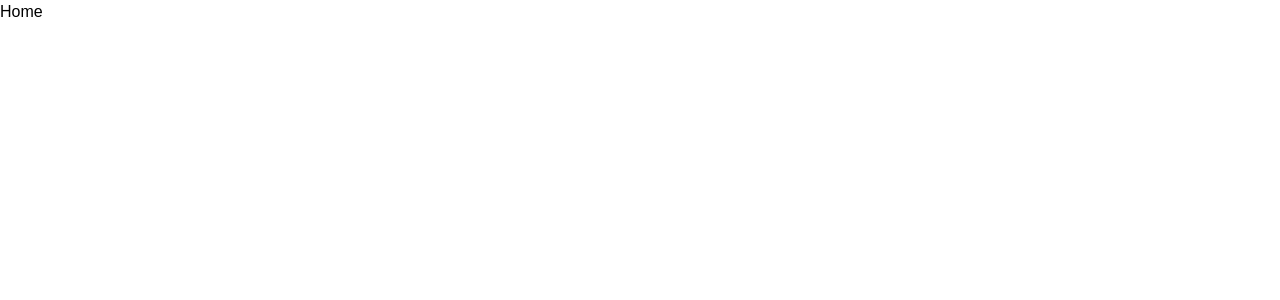
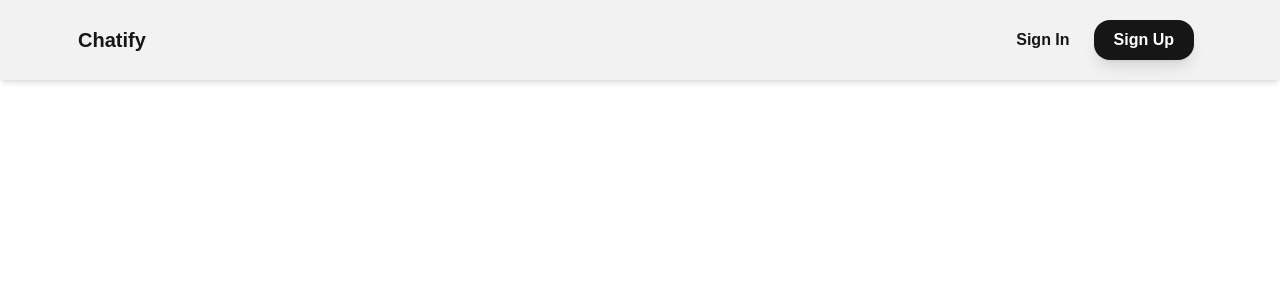
Before and after one commit to JustAlex-WebDev/Realtime-Chat-App, a React (Create React App) app: page / in a window 1280 px wide. Shown: the top 300 px of the page. Built offline with nearby package versions, Linux system fonts and the light colour scheme.

Commit message:
Made some changes to UI of the Authentication component.

```diff
--- a/package.json
+++ b/package.json
@@ -8,6 +8,7 @@
     "@testing-library/user-event": "^13.5.0",
     "react": "^18.2.0",
     "react-dom": "^18.2.0",
+    "react-icons": "^4.4.0",
     "react-router-dom": "^6.4.2",
     "react-scripts": "5.0.1",
     "web-vitals": "^2.1.4"
--- a/src/App.js
+++ b/src/App.js
@@ -3,6 +3,7 @@ import { Route, Routes } from "react-router-dom";
 import Signup from "./routes/Signup";
 import Signin from "./routes/Signin";
 import Home from "./routes/Home";
+import Authenthication from "./routes/Authenthication";
 
 function App() {
   return (
@@ -11,6 +12,7 @@ function App() {
         <Route path="/" element={<Home />} />
         <Route path="/signup" element={<Signup />} />
         <Route path="/signin" element={<Signin />} />
+        <Route path="/authentication" element={<Authenthication />} />
       </Routes>
     </>
   );
--- /dev/null
+++ b/src/components/Navbar.jsx
@@ -0,0 +1,36 @@
+import React from "react";
+import { Link } from "react-router-dom";
+import { AiOutlineMenu } from "react-icons/ai";
+
+const Navbar = () => {
+  return (
+    <div className="bg-[#f2f2f2] w-full shadow-md fixed top-0 z-50">
+      <div className="main-div flex items-center justify-between h-20 font-bold text-[#161616]">
+        <Link to="/">
+          <h1 className="text-xl hover:opacity-50">Chatify</h1>
+        </Link>
+        <div className="hidden md:flex items-center">
+          <Link
+            to="/signin"
+            className="p-4 hover:opacity-50 duration-100 ease-in-out"
+          >
+            Sign In
+          </Link>
+          <Link
+            to="/signup"
+            className="bg-[#161616] text-[#fff] px-5 py-2 mx-2 rounded-2xl shadow-lg hover:opacity-50 duration-100 ease-in-out"
+          >
+            Sign Up
+          </Link>
+        </div>
+
+        {/* Mobile Menu */}
+        <div className="block md:hidden cursor-pointer z-10 hover:opacity-50">
+          <AiOutlineMenu size={20} />
+        </div>
+      </div>
+    </div>
+  );
+};
+
+export default Navbar;
--- /dev/null
+++ b/src/routes/Authenthication.jsx
@@ -0,0 +1,25 @@
+import React from "react";
+
+const Authenthication = () => {
+  return (
+    <div className="bg-[#FAD4D4] h-[100vh] flex flex-col justify-center items-center pattern">
+      <div className="z-1 bg-[#FAD4D4] border-2 hover:border-4 border-[#FFF2F2] shadow-2xl w-[11rem] sm:w-[18rem] md:w-[25rem] h-[11rem] sm:h-[18rem] md:h-[25rem] flex justify-center items-center rotate-45">
+        <div className="flex flex-col gap-4 -rotate-45 justify-center items-center">
+          <span className="text-3xl sm:text-5xl md:text-7xl font-bold text-[#F47C7C]">
+            Chatify
+          </span>
+          <div className="flex justify-center gap-2 sm:gap-4">
+            <span className="text-sm sm:text-lg md:text-2xl font-bold text-[#EF9F9F] cursor-pointer opacity-60 hover:opacity-100">
+              Sign In
+            </span>
+            <span className="text-sm sm:text-lg md:text-2xl font-bold text-[#EF9F9F] cursor-pointer opacity-60 hover:opacity-100">
+              Sign Up
+            </span>
+          </div>
+        </div>
+      </div>
+    </div>
+  );
+};
+
+export default Authenthication;
--- a/src/routes/Home.jsx
+++ b/src/routes/Home.jsx
@@ -1,7 +1,8 @@
 import React from "react";
+import Navbar from "../components/Navbar";
 
 const Home = () => {
-  return <div>Home</div>;
+  return <Navbar />;
 };
 
 export default Home;
```
Also changed, not shown: src/index.css (+6 -0 lines), 1 other file (tests, documents, lock files or other folders).
